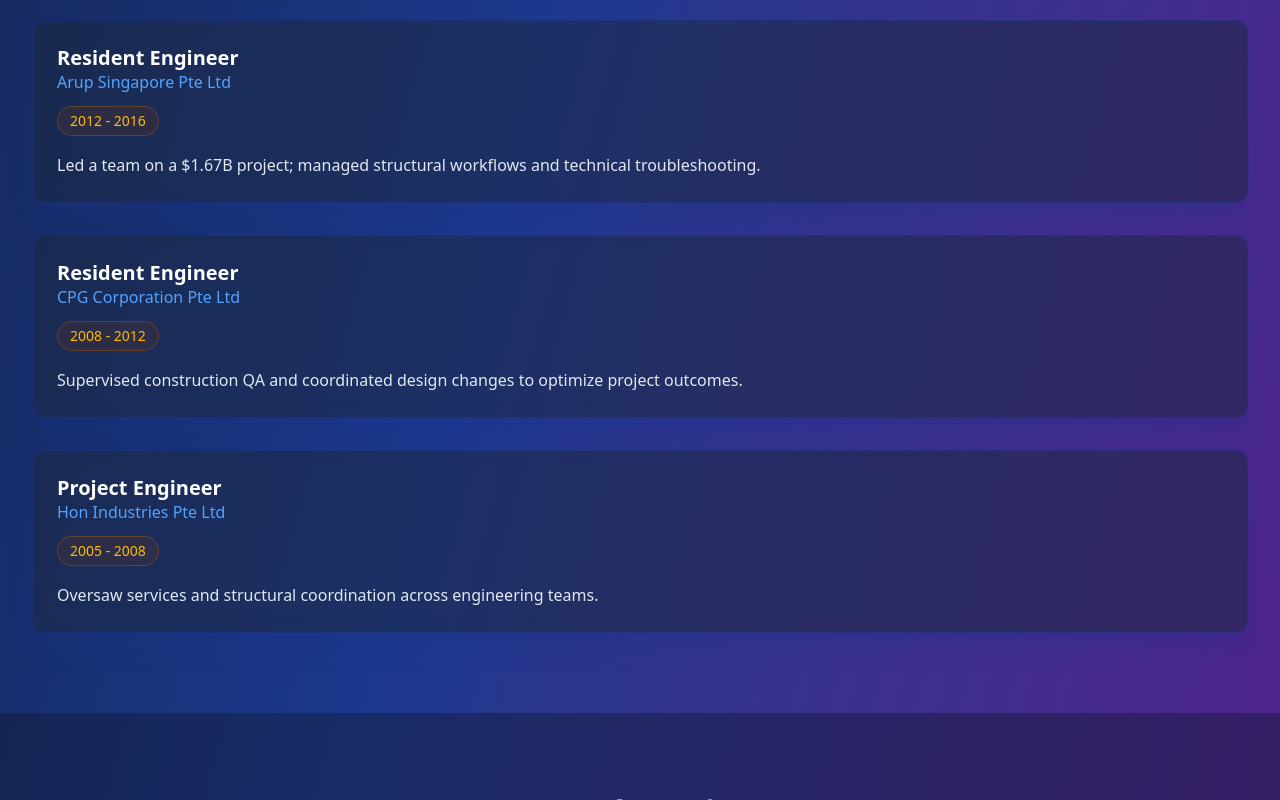
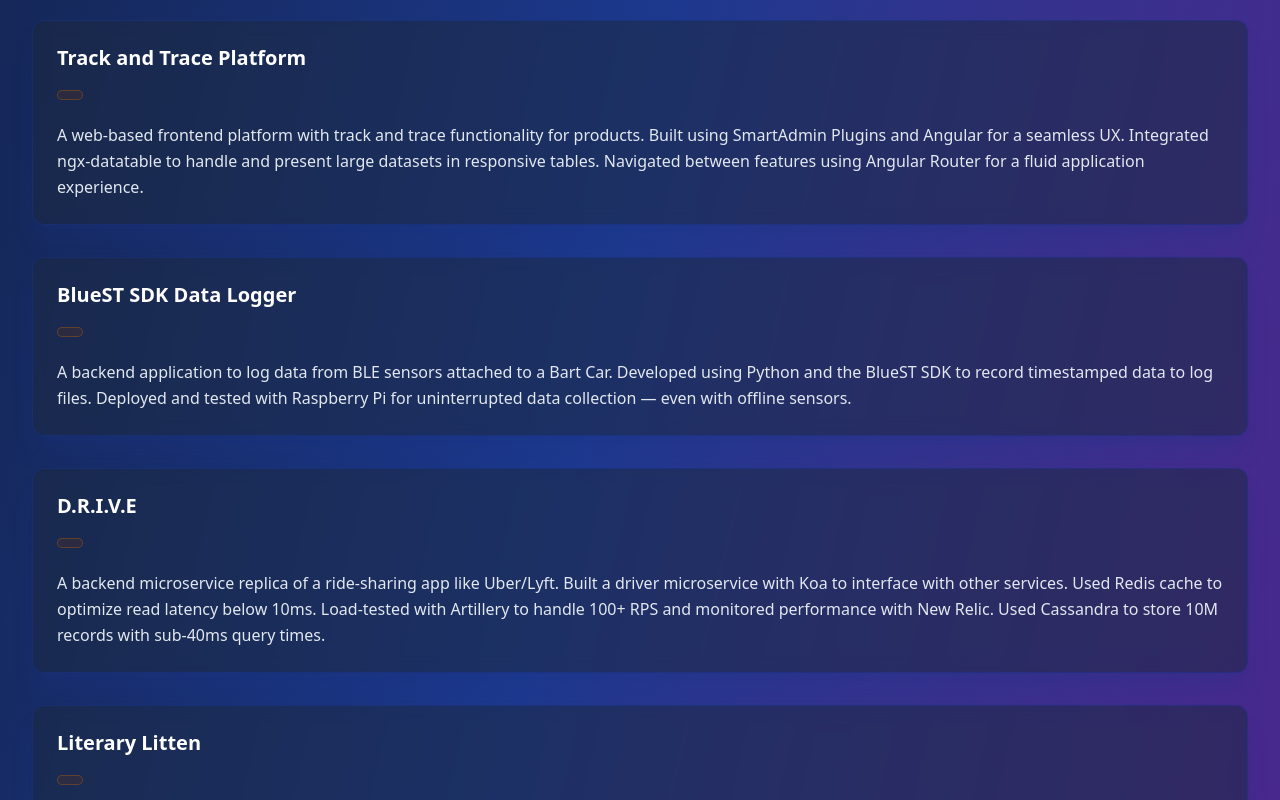
Before and after one commit to StephanGELo/stephan-portfolio, a React (Vite) app: page / in a window 1280 px wide. Shown: the part 2700-3500 px from the top of the page. Built offline with nearby package versions, Linux system fonts and the light colour scheme.

Commit message:
Add more experience data to the portfolio

```diff
--- a/src/data/portfolioData.ts
+++ b/src/data/portfolioData.ts
@@ -30,6 +30,34 @@
   ],
 
   experience: [
+    {
+      title: 'Track and Trace Platform',
+      description: 'A web-based frontend platform with track and trace functionality for products. Built using SmartAdmin Plugins and Angular for a seamless UX. Integrated ngx-datatable to handle and present large datasets in responsive tables. Navigated between features using Angular Router for a fluid application experience.',
+      tech: ['Angular', 'SmartAdmin', 'ngx-datatable'],
+      link: '',
+      github: ''
+    },
+    {
+      title: 'BlueST SDK Data Logger',
+      description: 'A backend application to log data from BLE sensors attached to a Bart Car. Developed using Python and the BlueST SDK to record timestamped data to log files. Deployed and tested with Raspberry Pi for uninterrupted data collection — even with offline sensors.',
+      tech: ['Python', 'BlueST SDK', 'Raspberry Pi'],
+      link: '',
+      github: ''
+    },
+    {
+      title: 'D.R.I.V.E',
+      description: 'A backend microservice replica of a ride-sharing app like Uber/Lyft. Built a driver microservice with Koa to interface with other services. Used Redis cache to optimize read latency below 10ms. Load-tested with Artillery to handle 100+ RPS and monitored performance with New Relic. Used Cassandra to store 10M records with sub-40ms query times.',
+      tech: ['Koa', 'Redis', 'New Relic', 'Cassandra', 'Artillery'],
+      link: '',
+      github: ''
+    },
+    {
+      title: 'Literary Litten',
+      description: 'A “Rotten Tomatoes for books” platform. Used React to render dynamic book cards, styled with Material-UI for a polished layout. Pulled bestseller info using Axios from multiple APIs and MongoDB. Hosted the app on Heroku.',
+      tech: ['React', 'Material-UI', 'Axios', 'MongoDB'],
+      link: 'https://gitlit.herokuapp.com',
+      github: ''
+    },
     {
       title: "Resident Engineer",
       company: "Arup Singapore Pte Ltd",
```
